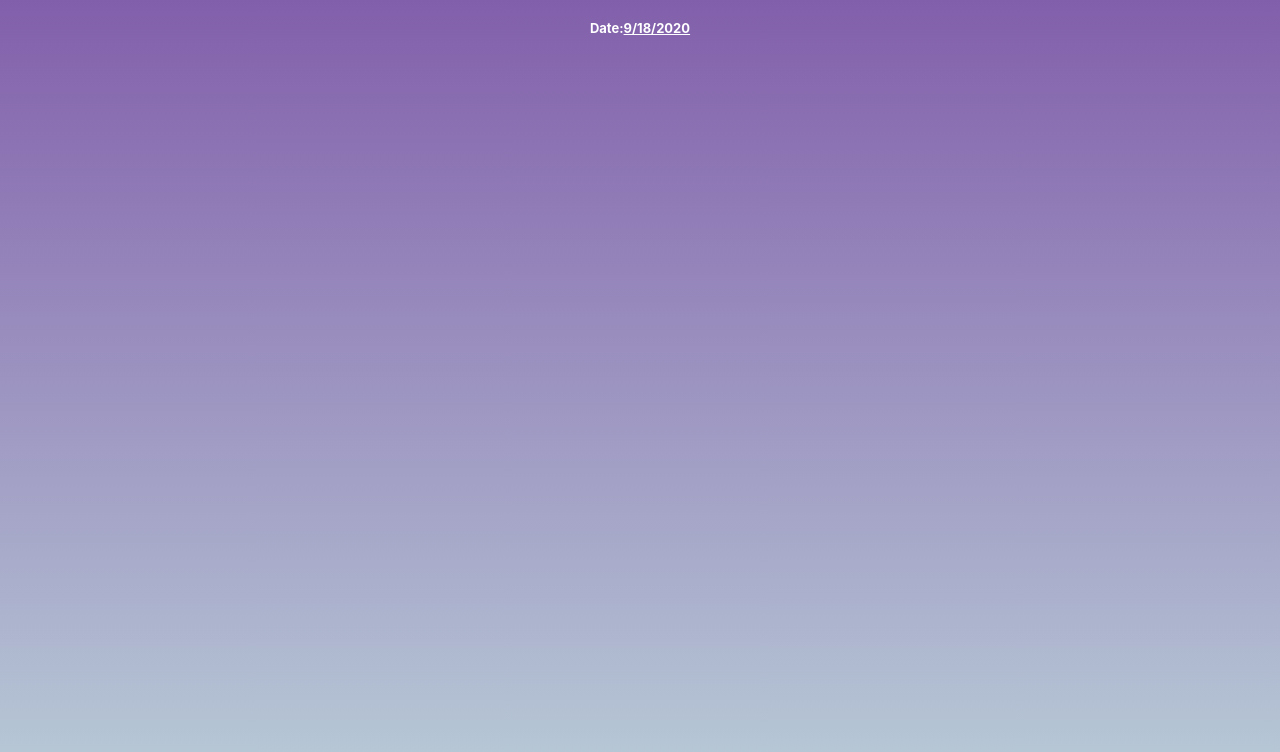
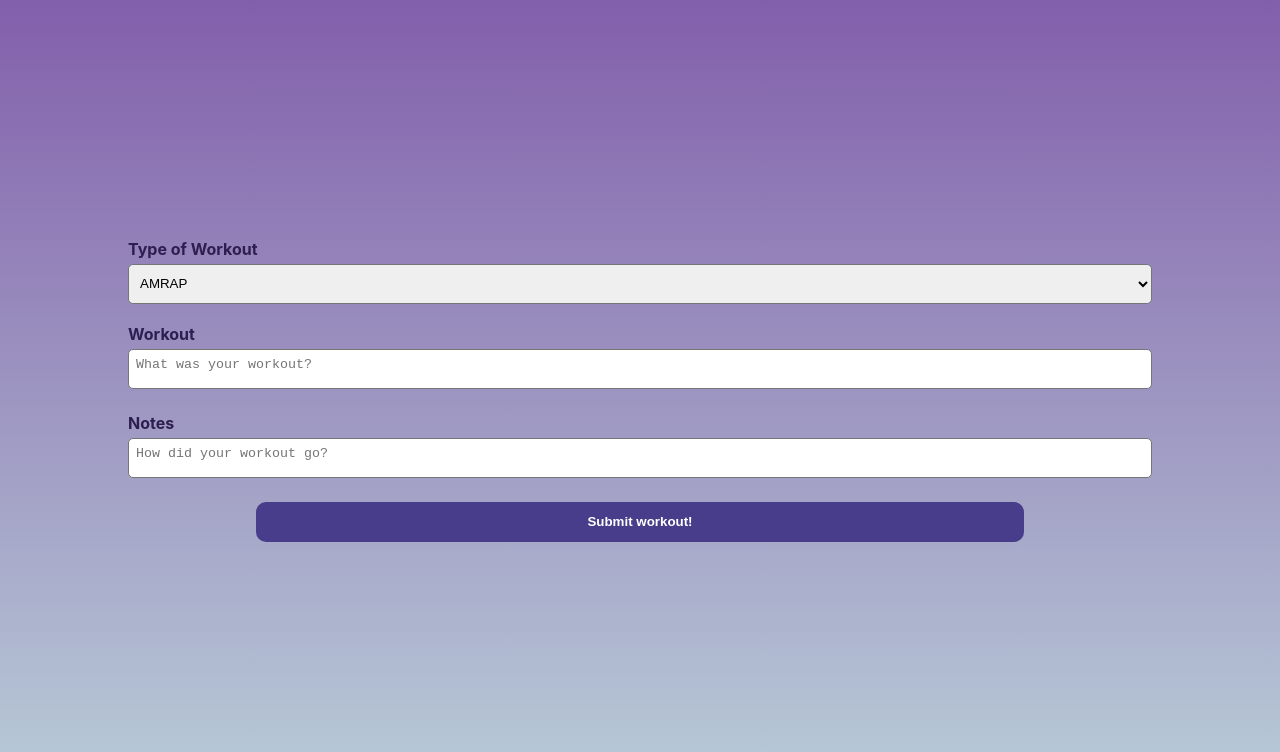
Before and after one commit to tjvonbr/wodlog-client, a React (Create React App) app: page /addworkout in a window 1280 px wide. Shown: the top 752 px of the page. Built offline with nearby package versions, Linux system fonts and the light colour scheme.

Commit message:
Hooked up axios request to fetch workout results

```diff
--- a/package.json
+++ b/package.json
@@ -6,9 +6,11 @@
     "@testing-library/jest-dom": "^4.2.4",
     "@testing-library/react": "^9.5.0",
     "@testing-library/user-event": "^7.2.1",
+    "axios": "^0.20.0",
     "node-sass": "^4.14.1",
     "react": "^16.13.1",
     "react-dom": "^16.13.1",
+    "react-query": "^2.23.0",
     "react-router-dom": "^5.2.0",
     "react-scripts": "3.4.3"
   },
--- a/src/App.js
+++ b/src/App.js
@@ -2,6 +2,7 @@ import React from 'react';
 import { BrowserRouter as Router, Route} from 'react-router-dom';
 import { Home } from './views/Home';
 import { AddWorkout } from './views/AddWorkout';
+  import { Results } from "./views/Results";
 import './sass/index.scss';
 
 function App() {
@@ -10,6 +11,7 @@ function App() {
       <div className="App">
         <Route exact path="/" component={Home} />
         <Route path="/addworkout" component={AddWorkout} />
+        <Route path="/results" component={Results} />
       </div>
     </Router>
   );
--- a/src/sass/AddWorkout.scss
+++ b/src/sass/AddWorkout.scss
@@ -4,13 +4,34 @@
   background: linear-gradient(0deg, rgba(255,255,255,1) 0%, rgba(185,205,216,1) 0%, rgba(130,95,171,1) 100%);
   display: flex;
   flex-direction: column;
-	// justify-content: center;
+  justify-content: center;;
 	align-items: center;
 }
 
-.addworkout-date {
-  margin-top: 20px;
-  color: white;
+.addworkout-form-wrapper {
+  width: 80%;
+  display: flex;
+  flex-direction: column;
+  align-items: center;
+  justify-content: center;
+}
+
+.addworkout-description-label {
+  width: 100%;
+  color: #2c1f50;
   font-weight: 700;
-  font-size: 13px;
 }
+
+.addworkout-description-input {
+  width: 100%;
+	height: 40px;
+	margin: 5px 0 20px 0;
+	padding: 7px;
+	border-radius: 5px;
+  box-sizing: border-box;
+  resize: none;
+
+	&:focus {
+		outline: none;
+	}
+}
--- /dev/null
+++ b/src/sass/Results.scss
@@ -0,0 +1,9 @@
+.results-wrapper {
+  height: 100vh;
+  width: 100vw;
+  background: linear-gradient(0deg, rgba(255,255,255,1) 0%, rgba(185,205,216,1) 0%, rgba(130,95,171,1) 100%);
+}
+
+.results-header {
+  margin: 0;
+}
--- a/src/sass/index.scss
+++ b/src/sass/index.scss
@@ -1,2 +1,3 @@
 @import "AddWorkout";
 @import "Home";
+@import "Results";
--- a/src/views/AddWorkout.js
+++ b/src/views/AddWorkout.js
@@ -1,20 +1,79 @@
-import React, { useState } from "react";
+import React, { useState } from 'react';
+import axios from 'axios';
 
 function AddWorkout() {
-  let localDate = new Date().toLocaleDateString();
+  // let localDate = new Date().toLocaleDateString();
+  const [successMessage, setSuccessMessage] = useState("");
+  const [errorMessage, setErrorMessage] = useState("");
+  const [loading, setLoading] = useState(false);
+  const [workout, setWorkout] = useState({
+    type: "AMRAP",
+    description: "",
+    notes: ""
+  })
+
+  function handleChange(event) {
+    setWorkout({ ...workout, [event.target.name]: event.target.value })
+  }
+
+  function handleSubmit(event) {
+    try {
+      const response = axios.post(
+        "http://localhost:8888/workouts",
+        workout
+      )
+      console.log("RESPONSE", response);
+    }
+    catch (error) {
+      console.log(error)
+    }
+  }
 
   return (
     <div className="addworkout-wrapper">
-      <span className="addworkout-date">
-        Date:
-      <a
-        className="addworkout-date"
-        href="">{localDate}
-      </a>
-      </span>
       <form
-        action="submit">
-
+        className="addworkout-form-wrapper"
+        action="submit"
+      >
+      <label className="addworkout-description-label">
+          Type of Workout
+          <select
+            className="addworkout-description-input"
+            name="type"
+            value={workout.type}
+            onChange={handleChange}
+          >
+            <option value="AMRAP">AMRAP</option>
+            <option value="AHAP">AHAP</option>
+            <option value="forTime">For time</option>
+          </select>
+        </label>
+        <label className="addworkout-description-label">
+          Workout
+          <textarea
+            className="addworkout-description-input"
+            placeholder="What was your workout?"
+            name="description"
+            value={workout.description}
+            onChange={handleChange}
+          />
+        </label>
+        <label className="addworkout-description-label">
+          Notes
+          <textarea
+            className="addworkout-description-input"
+            placeholder="How did your workout go?"
+            name="notes"
+            value={workout.notes}
+            onChange={handleChange}
+          />
+        </label>
+        <button
+          className="home-form-btn"
+          onClick={handleSubmit}
+        >
+          Submit workout!
+        </button>
       </form>
     </div>
   )
--- a/src/views/Home.js
+++ b/src/views/Home.js
@@ -1,17 +1,28 @@
 import React, { useState } from "react";
+import axios from "axios";
 import { useHistory } from "react-router-dom";
 
 function Home() {
   const history = useHistory();
 
-  const [workout, setWorkout] = useState("");
+  const [loading, setLoading] = useState(false);
+  const [search, setSearch] = useState("");
+  const [workouts, setWorkouts] = useState([]);
 
   function handleChange(event) {
-    setWorkout(event.target.value);
+    setSearch(event.target.value);
   }
 
   function handleSubmit(event) {
+    setLoading(true);
     event.preventDefault();
+    axios.get(`http://localhost:8888/workouts/${search}`)
+      .then(response => {
+        setWorkouts(response.data);
+        setLoading(false);
+        history.push("/results")
+      })
+      .catch(error => console.log(error))
   }
 
   return (
@@ -23,8 +34,8 @@ function Home() {
         <input
           className="home-input"
           type="text"
-          name="workout"
-          value={workout}
+          name="search"
+          value={search}
           placeholder="Enter a workout you'd like to find records of!"
           onChange={handleChange}
         />
@@ -32,7 +43,7 @@ function Home() {
           className="home-form-btn"
           onClick={handleSubmit}
         >
-          Find it!
+          Find it
           <span className="home-form-btn-icon">&#10140;</span>
         </button>
         <div className="home-form-split">
--- /dev/null
+++ b/src/views/Results.js
@@ -0,0 +1,11 @@
+import React from "react";
+
+function Results() {
+  return (
+    <div className="results-wrapper">
+      <h1 className="results-header">Search Results</h1>
+    </div>
+  )
+}
+
+export { Results };
```
Also changed, not shown: src/utils/client.js (added), 1 other file (tests, documents, lock files or other folders).
